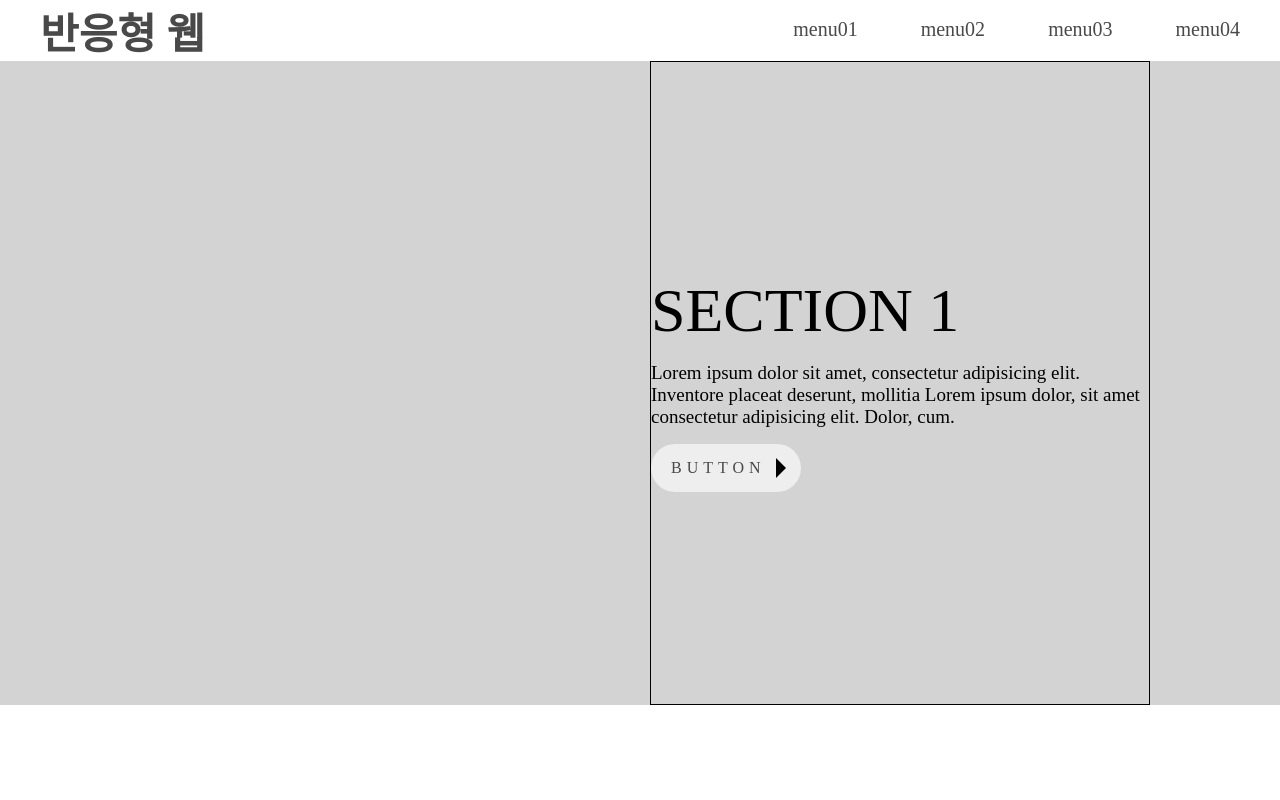
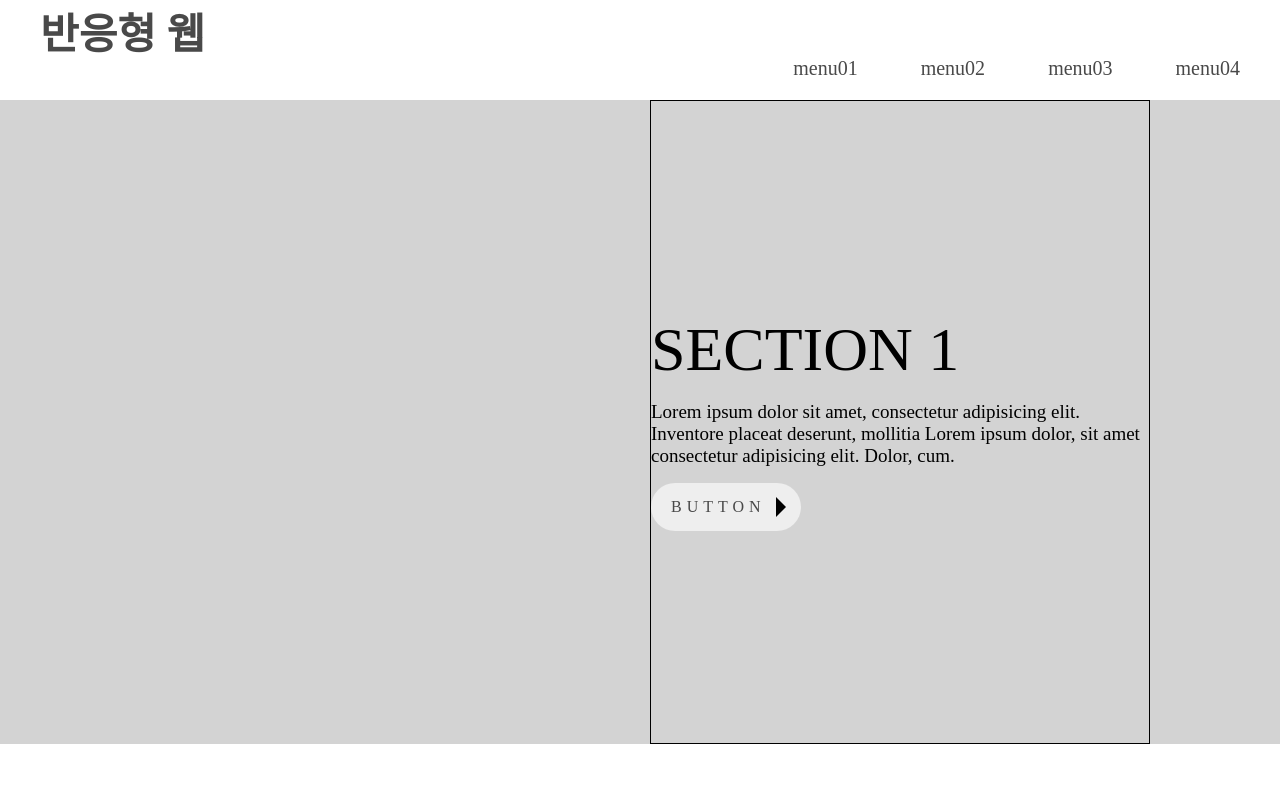
Before and after one commit to handaehee93/React-Responsive-Web, a React (Create React App) app: page / in a window 1280 px wide. Shown: the top 800 px of the page. Built offline with nearby package versions, Linux system fonts and the light colour scheme; a web font is replaced by a local one.

Commit message:
Header 컴포넌트 수정

```diff
--- a/src/App.css
+++ b/src/App.css
@@ -19,7 +19,7 @@ a {
 	color:rgb(73, 73, 73)
 }
 
-.header {
+header {
   height: 10rem;
   position:relative;
   max-width: 1200px;
--- a/src/componets/Header.jsx
+++ b/src/componets/Header.jsx
@@ -2,7 +2,8 @@ import React from 'react'
 
 export default function Header() {
   return (
-    <header className='header'>
+    <header>
+      <div className='header'>
         <h1><a href="#">반응형 웹</a></h1>
         <ul class="nav">
           <li><a href="#">menu01</a></li>
@@ -10,6 +11,7 @@ export default function Header() {
           <li><a href="#">menu03</a></li>
           <li><a href="#">menu04</a></li>
         </ul>
+      </div>
     </header>
   )
 }
```
